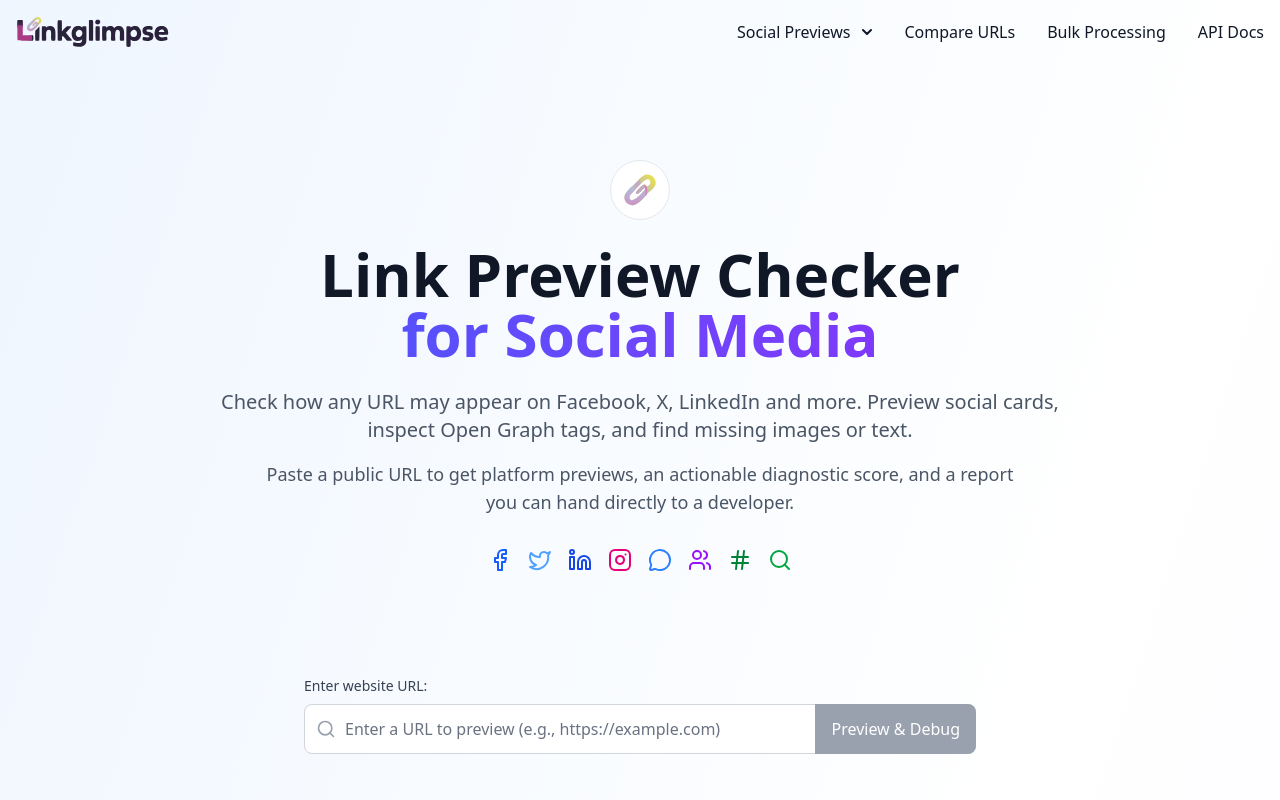
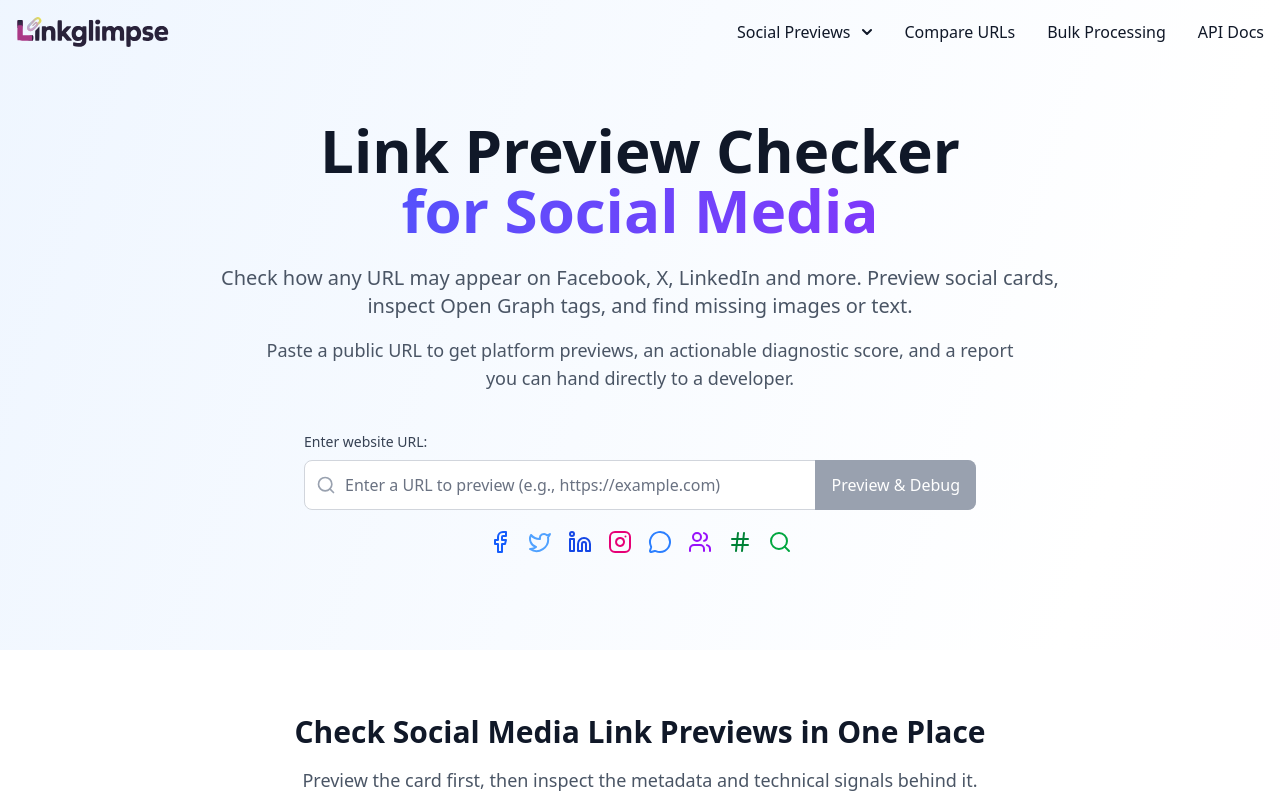
Before and after one commit to stnikolaus/linkglimpse, a Next.js app: page / in a window 1280 px wide. Shown: the top 800 px of the page. Built offline with nearby package versions, Linux system fonts and the light colour scheme.

Commit message:
refactor: tighten homepage hero layout

```diff
--- a/src/app/page.tsx
+++ b/src/app/page.tsx
@@ -1,6 +1,5 @@
 import type { Metadata } from 'next';
 import Link from 'next/link';
-import Image from 'next/image';
 import { Globe, Share2, Eye, Zap, CheckCircle, ArrowRight, Facebook, Twitter, Linkedin, Search, Instagram, MessageCircle, Users, Hash, BarChart3, Code, ShieldCheck, FileDown } from 'lucide-react';
 import SocialPreview from '@/components/SocialPreview';
 import FAQStructuredData from '@/components/FAQStructuredData';
@@ -120,13 +119,8 @@
       <FAQStructuredData items={faqItems} />
       {/* Hero Section */}
       <div className="relative overflow-hidden">
-        <div className="max-w-7xl mx-auto px-4 py-16 sm:py-24">
+        <div className="max-w-7xl mx-auto px-4 pt-10 pb-8 sm:pt-14 sm:pb-10">
           <div className="text-center">
-            <div className="flex items-center justify-center mb-6">
-              <div className="rounded-full border border-gray-200 bg-white p-2">
-                <Image src="/images/link-icon.svg" alt="LinkGlimpse" width={42} height={42} />
-              </div>
-            </div>
             <h1 className="text-4xl md:text-6xl font-bold text-gray-900 mb-6">
               Link Preview Checker
               {' '}<span className="block bg-gradient-to-r from-blue-600 to-purple-600 bg-clip-text text-transparent">for Social Media</span>
@@ -134,25 +128,29 @@
             <p className="text-xl text-gray-600 max-w-4xl mx-auto mb-4">
               Check how any URL may appear on Facebook, X, LinkedIn and more. Preview social cards, inspect Open Graph tags, and find missing images or text.
             </p>
-            <p className="text-lg text-gray-600 max-w-3xl mx-auto mb-8">
+            <p className="text-lg text-gray-600 max-w-3xl mx-auto">
               Paste a public URL to get platform previews, an actionable diagnostic score, and a report you can hand directly to a developer.
             </p>
-            <div className="flex flex-wrap items-center justify-center gap-4 mb-2 text-gray-500">
-              <Facebook className="h-6 w-6 text-blue-600" />
-              <Twitter className="h-6 w-6 text-blue-400" />
-              <Linkedin className="h-6 w-6 text-blue-700" />
-              <Instagram className="h-6 w-6 text-pink-600" />
-              <MessageCircle className="h-6 w-6 text-blue-500" />
-              <Users className="h-6 w-6 text-purple-600" />
-              <Hash className="h-6 w-6 text-green-700" />
-              <Search className="h-6 w-6 text-green-600" />
-            </div>
           </div>
         </div>
 
         {/* Preview Generator Section */}
         <div id="preview-generator" className="pb-16">
-          <SocialPreview surface="homepage" />
+          <SocialPreview
+            surface="homepage"
+            afterInput={(
+              <div className="mt-5 flex flex-wrap items-center justify-center gap-4 text-gray-500" aria-label="Supported platforms">
+                <Facebook className="h-6 w-6 text-blue-600" aria-label="Facebook" />
+                <Twitter className="h-6 w-6 text-blue-400" aria-label="X" />
+                <Linkedin className="h-6 w-6 text-blue-700" aria-label="LinkedIn" />
+                <Instagram className="h-6 w-6 text-pink-600" aria-label="Instagram" />
+                <MessageCircle className="h-6 w-6 text-blue-500" aria-label="Tumblr" />
+                <Users className="h-6 w-6 text-purple-600" aria-label="Mastodon" />
+                <Hash className="h-6 w-6 text-green-700" aria-label="Nextdoor" />
+                <Search className="h-6 w-6 text-green-600" aria-label="Google Search" />
+              </div>
+            )}
+          />
         </div>
       </div>
 
--- a/src/components/SocialPreview.tsx
+++ b/src/components/SocialPreview.tsx
@@ -1,6 +1,7 @@
 'use client';
 
 import { useEffect, useRef, useState } from 'react';
+import type { ReactNode } from 'react';
 import { AlertCircle } from 'lucide-react';
 import type { ApiResponse } from '@/types';
 import { fetchUrlMetadata } from '@/lib/url-utils';
@@ -12,9 +13,10 @@
 interface SocialPreviewProps {
   surface?: string;
   initialUrl?: string;
+  afterInput?: ReactNode;
 }
 
-export default function SocialPreview({ surface = 'all-platforms', initialUrl }: SocialPreviewProps) {
+export default function SocialPreview({ surface = 'all-platforms', initialUrl, afterInput }: SocialPreviewProps) {
   const [isLoading, setIsLoading] = useState(false);
   const [error, setError] = useState('');
   const [urlMetadata, setUrlMetadata] = useState<ApiResponse | null>(null);
@@ -72,8 +74,9 @@
     <div className="w-full">
       {/* URL Input */}
       <div className="max-w-6xl mx-auto px-4">
-        <div className="mb-8 text-left items-start">
+        <div className="mb-8 text-left">
           <UrlInput onSubmit={handleUrlSubmit} isLoading={isLoading} initialValue={initialUrl} />
+          {afterInput}
         </div>
       </div>
 
```
